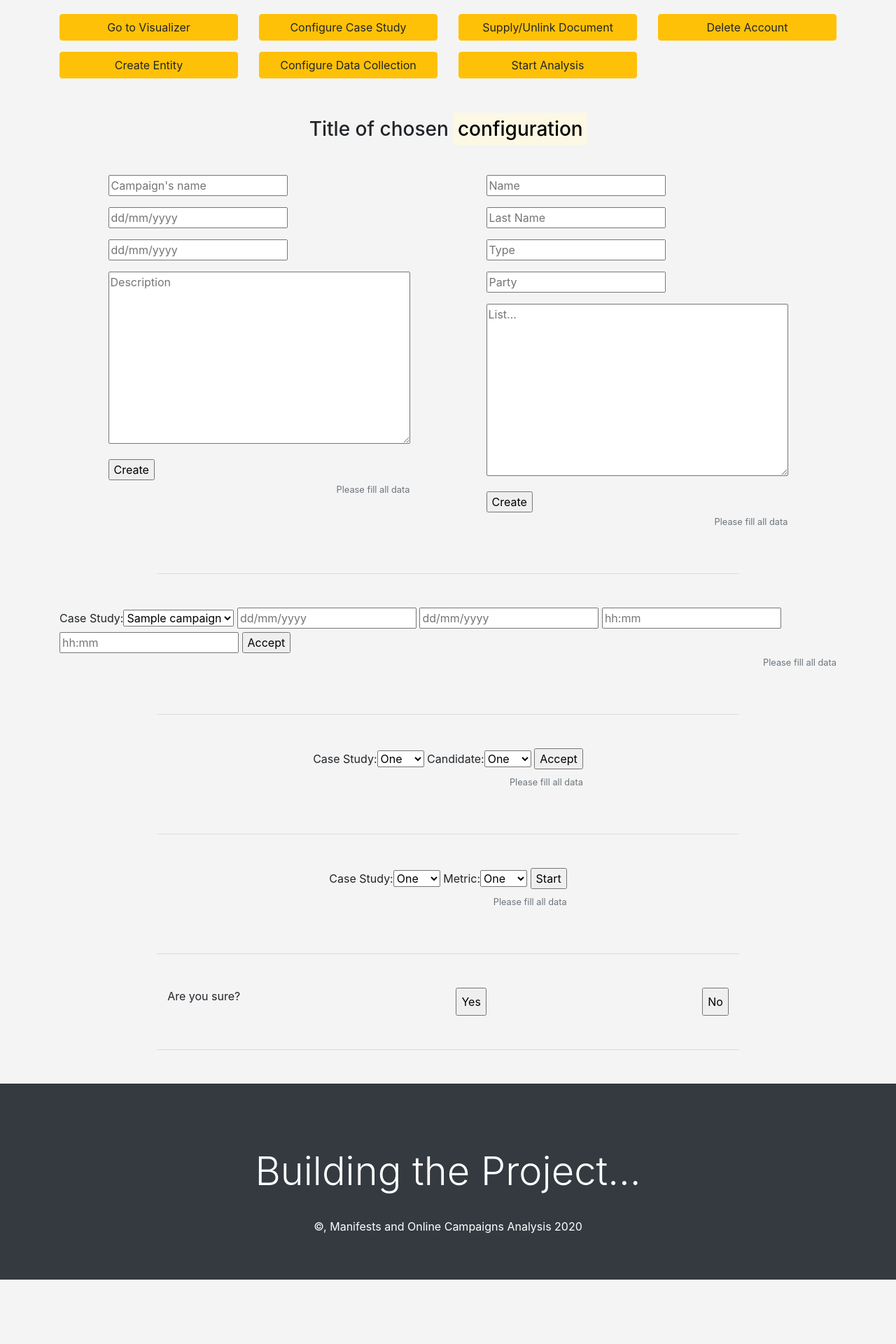
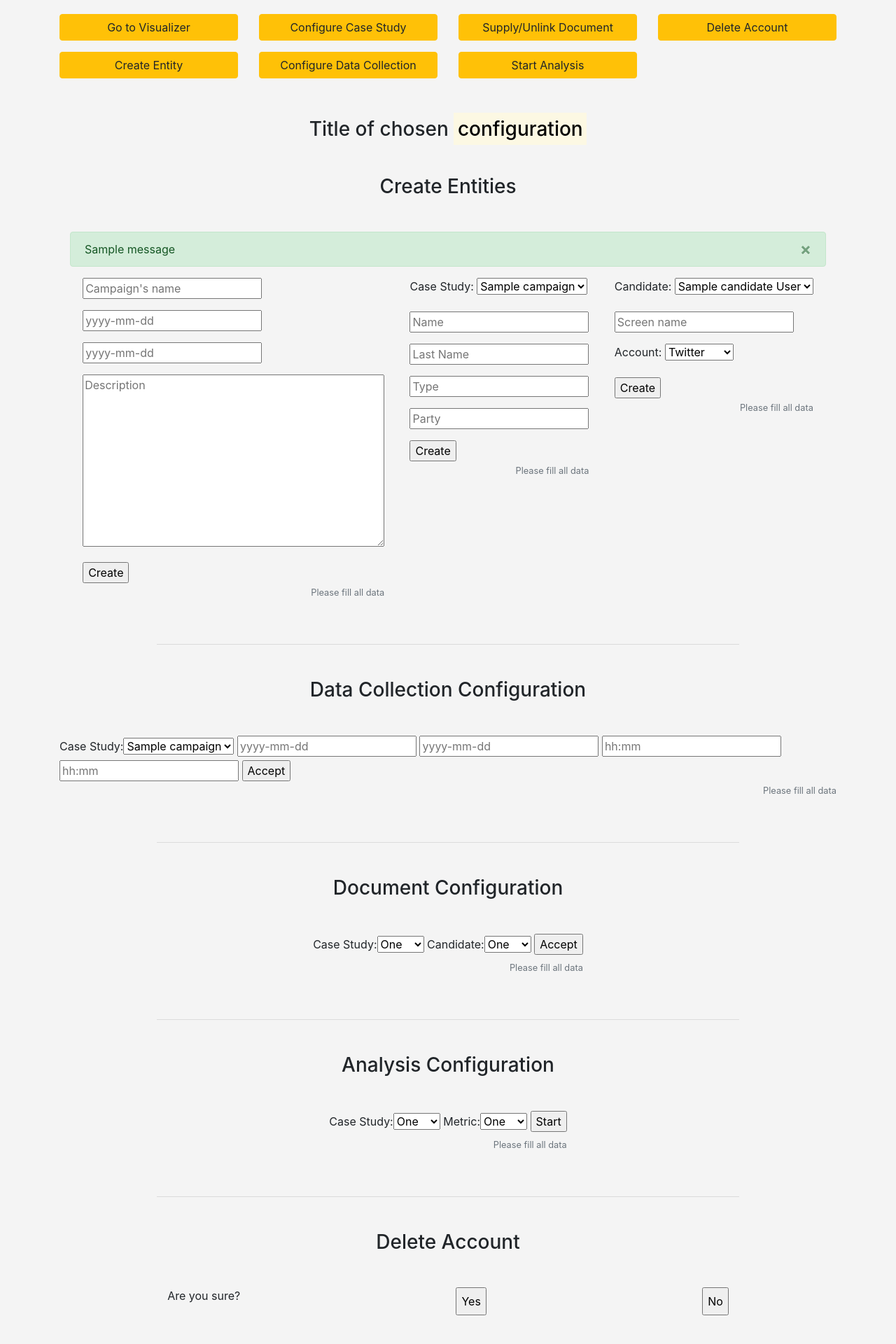
Before and after one commit to ea-maruri/Manifests_and_Online_Campaigns_Analysis, a Django app: page /Configurator/ in a window 1280 px wide. Shown: the part 327-2247 px from the top of the page at 70% size. Before the commit the page ends 2155 px from the top, so only its background shows below. Run offline with Django 3.2, Linux system fonts and the light colour scheme; tables that the repository leaves empty hold one stand-in row (values such as "Sample post"); one stand-in notice (Sample message) is shown; some libraries are stand-ins or nearby versions.

Commit message:
allow some entities creation by forms

```diff
--- a/StudyCasesConfApp/forms.py
+++ b/StudyCasesConfApp/forms.py
@@ -1,51 +1,42 @@
+from StudyCasesManage.models import Campaign
 from django import forms
 from django.forms.widgets import DateInput
 
 
-from StudyCasesManage.models import Campaign
 
 
 # iterable
 CHOICES = (
-    ("1", "One"),
-    ("2", "Two"),
-    ("3", "Three"),
-    ("4", "Four"),
-    ("5", "Five"),
+  ("1", "One"),
+  ("2", "Two"),
+  ("3", "Three"),
+  ("4", "Four"),
+  ("5", "Five"),
+)
+
+SOCIAL_ACCOUNTS = (
+  ("Twitter", "Twitter"),
+  ("Facebook", "Facebook"),
+  ("Instagram", "Instagram"),
 )
 
 
 class DataCollectionForm(forms.Form):
-  campaigns = list(Campaign.objects.all())
-  # ids = Entry.objects.values_list('column_name', flat=True).filter(...)
-  campaigns = Campaign.objects.values_list('id', 'name').filter()
-  print(type(campaigns))
-  print(campaigns)
 
-  camps_as_list = list()
-  for camp_id, camp_name in campaigns:
-    print(camp_id, camp_name)
-    camp_id = str(camp_id)
-    camps_as_list.append((camp_id, camp_name))
-  #   camps_as_tuple.__add__(tuple(camp))
-
-  camps_as_tuple = tuple(camps_as_list)
-  print(tuple(camps_as_tuple))
+  def __init__(self, campaigns: tuple, *args, **kwargs):
+    super(DataCollectionForm, self).__init__(*args, **kwargs)
+    self.fields["case_study"] = forms.ChoiceField(choices=campaigns, label="Case Study")
 
 
-  case_study = forms.ChoiceField(
-    #choices=Campaign.objects.all(),
-    choices=camps_as_tuple,
-    label="Case Study"
-  )
+  case_study = forms.ChoiceField()
 
   start_date = forms.DateField(
-    widget=forms.DateInput(attrs={'placeholder': 'dd/mm/yyyy'}),
-    label=""
+    widget=forms.DateInput(attrs={'placeholder': 'yyyy-mm-dd'}),
+    label="",
   )
 
   end_date = forms.DateField(
-    widget=forms.DateInput(attrs={'placeholder': 'dd/mm/yyyy'}),
+    widget=forms.DateInput(attrs={'placeholder': 'yyyy-mm-dd'}),
     label=""
   )
 
@@ -62,18 +53,18 @@ class DataCollectionForm(forms.Form):
 
 
 class ConfigureCaseStudyForm(forms.Form):
-  campaig_name = forms.CharField(
+  name = forms.CharField(
       widget=forms.TextInput(attrs={'placeholder': "Campaign's name"}),
       label=""
   )
 
   start_date = forms.DateField(
-      widget=DateInput(attrs={'placeholder': 'dd/mm/yyyy'}),
+      widget=DateInput(attrs={'placeholder': 'yyyy-mm-dd'}),
       label=""
   )
 
   end_date = forms.DateField(
-      widget=forms.DateInput(attrs={'placeholder': 'dd/mm/yyyy'}),
+      widget=forms.DateInput(attrs={'placeholder': 'yyyy-mm-dd'}),
       label=""
   )
 
@@ -85,6 +76,13 @@ class ConfigureCaseStudyForm(forms.Form):
 
 
 class CreateCandidateForm(forms.Form):
+  def __init__(self, campaigns: tuple, *args, **kwargs):
+    super(CreateCandidateForm, self).__init__(*args, **kwargs)
+    self.fields["case_study"] = forms.ChoiceField(
+        choices=campaigns, label="Case Study")
+
+  case_study = forms.ChoiceField()
+
   name = forms.CharField(
       widget=forms.TextInput(attrs={'placeholder': 'Name'}),
       label=""
@@ -107,10 +105,29 @@ class CreateCandidateForm(forms.Form):
       required=False
   )
 
-  candidates_list = forms.CharField(
-      widget=forms.Textarea(
-          attrs={'placeholder': 'List...', 'readonly': 'true'}),
-      label=""
+  # candidates_list = forms.CharField(
+  #     widget=forms.Textarea(
+  #         attrs={'placeholder': 'List...', 'readonly': 'true'}),
+  #     label=""
+  # )
+
+
+class CreateSocialMediaAccount(forms.Form):
+  def __init__(self, candidates: tuple, *args, **kwargs):
+    super(CreateSocialMediaAccount, self).__init__(*args, **kwargs)
+    self.fields["candidate"] = forms.ChoiceField(
+        choices=candidates, label="Candidate")
+
+  candidate = forms.ChoiceField()
+
+  screen_name = forms.CharField(
+    widget=forms.TextInput(attrs={'placeholder': 'Screen name'}),
+    label=""
+  )
+
+  account = forms.ChoiceField(
+    choices=SOCIAL_ACCOUNTS,
+    label="Account"
   )
 
 
--- a/StudyCasesConfApp/templates/StudyCasesConfApp/configurator.html
+++ b/StudyCasesConfApp/templates/StudyCasesConfApp/configurator.html
@@ -28,9 +28,25 @@
 
   <!-- Suppose A specific form -->
   <div class="container">
-    <!-- Case study -->
+
+    <!-- Case study and entities creation -->
+    <div class="row">
+      <div class="col-sm-12 text-center">
+        <h3 class="mb-5">Create Entities</h3>
+      </div>
+    </div>
+
     <div class"row">
       <div class="col-sm-12">
+
+        {% for message in messages %}
+            <div class="alert {{ message.tags }} alert-dismissible" role="alert">
+              <button type="button" class="close" data-dismiss="alert" aria-label="Close">
+                <span aria-hidden="true">&times;</span>
+              </button>
+              {{ message | safe }}
+            </div>
+        {% endfor %}
 
         <div class="d-flex justify-content-around">
           {% comment %} {% include 'forms/create-candidate-form.html' %} {% endcomment %}
@@ -38,11 +54,11 @@
           {% for form in forms %}
             {% if form.error %}
               <p class="text-danger">Sorry, something went wrong, while loading the form</p>
-            {% endif %}
-
+            {% else %}
               <div class="form-group">
                 <form action="" method="POST">{% csrf_token %}
                   {{form.as_p}}
+
                   <input type="submit" value="Create"/>
 
                   <div class="d-flex justify-content-end">
@@ -50,6 +66,7 @@
                   </div>
                 </form>
               </div>
+            {% endif %}
           {% endfor %}
 
         </div>
@@ -59,7 +76,14 @@
 
     <hr class="my-5 w-75"/>
 
+
     <!-- Collection Conf -->
+    <div class="row">
+      <div class="col-sm-12 text-center">
+        <h3 class="mb-5">Data Collection Configuration</h3>
+      </div>
+    </div>
+
     <div class="row">
       <div class="col-sm-12">
 
@@ -84,7 +108,14 @@
 
     <hr class="my-5 w-75"/>
 
+
     <!-- Document Conf -->
+    <div class="row">
+      <div class="col-sm-12 text-center">
+        <h3 class="mb-5">Document Configuration</h3>
+      </div>
+    </div>
+
     <div class="row">
       <div class="col-sm-12">
 
@@ -109,7 +140,14 @@
 
     <hr class="my-5 w-75"/>
 
+
     <!-- Analysis Conf -->
+    <div class="row">
+      <div class="col-sm-12 text-center">
+        <h3 class="mb-5">Analysis Configuration</h3>
+      </div>
+    </div>
+
     <div class="row">
       <div class="col-sm-12">
 
@@ -134,7 +172,14 @@
 
     <hr class="my-5 w-75"/>
 
+
     <!-- Delete Account -->
+    <div class="row">
+      <div class="col-sm-12 text-center">
+        <h3 class="mb-5">Delete Account</h3>
+      </div>
+    </div>
+
     <div class="row">
       <div class="col-sm-12">
 
--- a/StudyCasesConfApp/templates/StudyCasesConfApp/create-candidate-form.html
+++ b/StudyCasesConfApp/templates/StudyCasesConfApp/create-candidate-form.html
@@ -17,7 +17,7 @@
     <div class="form-group">
       <form action="" method="POST">{% csrf_token %}
         {{form.as_p}}
-        <input type="submit" value="Create"/>
+        <input type="submit" value="Add"/>
         <div class="d-flex justify-content-end">
           <small id="emailHelpId" class="form-text text-muted">Please fill all data</small>
         </div>
--- a/StudyCasesConfApp/views.py
+++ b/StudyCasesConfApp/views.py
@@ -1,27 +1,141 @@
+from os import name
+from StudyCasesManage.models import Campaign, Candidate, SocialMediaAccount
 from django.http import request
+from django import http
 from django.http.response import HttpResponse
+from django.contrib import messages
 from django.shortcuts import render
 
 # Fomrs
-from .forms import CreateCandidateForm, ConfigureCaseStudyForm, DataCollectionForm, DocumentConfForm, AnalysisConf
+from .forms import CreateCandidateForm, ConfigureCaseStudyForm, DataCollectionForm, DocumentConfForm, AnalysisConf, CreateSocialMediaAccount
 
 
 # Create your views here.
 def configurator(request):
   """Renders the request page"""
 
-  create_candidate_form = CreateCandidateForm()
-  conf_cases_form = ConfigureCaseStudyForm()
+  # Tuples used in forms
+  campaigns_tuple = get_campaigns_tuple()
+  candidates_tuple = get_candidates_tuple()
 
-  data_collection_form = DataCollectionForm()
 
+  # Forms
+  data_collection_form = DataCollectionForm(campaigns_tuple)
   document_conf_form = DocumentConfForm()
+  analysis_conf_form = AnalysisConf()
+  create_candidate_form = CreateCandidateForm(campaigns_tuple)
+  create_social_account = CreateSocialMediaAccount(candidates_tuple)
 
-  analysis_conf_form = AnalysisConf()
+
+  # Handling forms
+  if request.method == 'POST':
+    conf_cases_form = ConfigureCaseStudyForm(request.POST)
+    if conf_cases_form.is_valid():
+      form_info = conf_cases_form.cleaned_data
+
+      # Create the campaign
+      campaign_to_create = Campaign(
+                            name = form_info['name'],
+                            start_date = form_info['start_date'],
+                            end_date = form_info['end_date'],
+                            description = form_info['description']
+                          )
+
+      try:
+        campaign_to_create.save()
+
+      except Exception as e:
+        messages.error(request, 'Something went wrong: ' + str(e))
+        return render(request, "configurator.html",
+                      {
+                          "forms": [conf_cases_form, create_candidate_form],
+                          "collection_conf": data_collection_form,
+                          "document_conf": document_conf_form,
+                          "analysis_conf": analysis_conf_form
+                      }
+                      )
+
+      campaign_id = campaign_to_create.id
+
+      messages.success(
+        request, 'Campaign "%s" created successfully. It\'s id is %s' % (form_info['name'], campaign_id)
+      )
+
+
+    # Handle create candidate form
+    create_candidate_form = CreateCandidateForm(campaigns_tuple, request.POST)
+    if create_candidate_form.is_valid():
+      form_info = create_candidate_form.cleaned_data
+
+      campaign = Campaign.objects.get(id=form_info['case_study'])
+      candidate_to_create = Candidate(
+          campaign_id=campaign,
+          name=form_info['name'],
+          lastname=form_info['lastname'],
+          type=form_info['type'],
+          party=form_info['party']
+      )
+
+      try:
+        candidate_to_create.save()
+      except Exception as e:
+        messages.error(request, 'Something went wrong: ' + str(e))
+        return render(request, "configurator.html",
+                      {
+                          "forms": [conf_cases_form, create_candidate_form],
+                          "collection_conf": data_collection_form,
+                          "document_conf": document_conf_form,
+                          "analysis_conf": analysis_conf_form
+                      }
+                      )
+
+      candidate_id = candidate_to_create.id
+
+      messages.success(
+          request, 'Candidate "%s %s" on %s campaign created successfully. It\'s id is %s' % (
+              form_info['name'], form_info['lastname'], campaign, candidate_id)
+      )
+
+
+
+    create_social_account = CreateSocialMediaAccount(candidates_tuple, request.POST)
+    if create_social_account.is_valid():
+      form_info = create_social_account.cleaned_data
+
+      candidate = Candidate.objects.get(id=form_info['candidate'])
+      account_to_create = SocialMediaAccount(
+        candidate_id=candidate,
+        screen_name = form_info['screen_name'],
+        account = form_info['account']
+      )
+
+      try:
+        account_to_create.save()
+      except Exception as e:
+        messages.error(request, 'Something went wrong: ' + str(e))
+        return render(request, "configurator.html",
+                      {
+                          "forms": [conf_cases_form, create_candidate_form],
+                          "collection_conf": data_collection_form,
+                          "document_conf": document_conf_form,
+                          "analysis_conf": analysis_conf_form
+                      }
+                      )
+
+
+      messages.success(
+          request, 'Account "%s" for %s created successfully.' % (
+              account_to_create, candidate)
+      )
+
+
+  else:
+    conf_cases_form = ConfigureCaseStudyForm()
+
 
   return render(request, "configurator.html",
                   {
-                    "forms": [conf_cases_form, create_candidate_form],
+                    "forms": [conf_cases_form, create_candidate_form, create_social_account],
                     "collection_conf": data_collection_form,
                     "document_conf": document_conf_form,
                     "analysis_conf": analysis_conf_form
@@ -59,3 +173,21 @@ def document_conf(request):
 
 def delete_account(request):
   return HttpResponse("Delete account")
+
+
+## Used methods
+def get_campaigns_tuple():
+  campaigns_list = list()
+  for camp in Campaign.objects.values_list('id', 'name'):
+    campaigns_list.append(camp)
+
+  return tuple(campaigns_list)
+
+
+def get_candidates_tuple():
+  candidates_list = list()
+  for cand in Candidate.objects.values_list('id', 'name', 'lastname'):
+    new_candidate = (cand[0], str(cand[1]) + ' ' + str(cand[2]))
+    candidates_list.append(new_candidate)
+
+  return tuple(candidates_list)
--- a/StudyCasesManage/admin.py
+++ b/StudyCasesManage/admin.py
@@ -23,7 +23,7 @@ class ManifestAdmin(admin.ModelAdmin):
   date_hierarchy = "collect_date"
 
 class SocialMediaAccountAdmin(admin.ModelAdmin):
-  list_display = ("candidate_id", "screen_name", "created_date", "description", "followers", "mentions")
+  list_display = ("candidate_id", "screen_name", "created_date", "account", "followers", "mentions")
   search_fields = ("candidate_id", "screen_name")
   list_filter = ("candidate_id", "screen_name")
 
```
Also changed, not shown: Manifests_and_Online_Campaigns_Analysis/settings.py (+14 -0 lines), StudyCasesManage/models.py (+10 -8 lines), StudyCasesManage/migrations/0014_auto_20201015_1520.py (added), StudyCasesManage/migrations/0015_auto_20201015_1623.py (added), StudyCasesManage/migrations/0016_auto_20201015_1650.py (added). Lines whose indentation alone changed are shown as unchanged.
